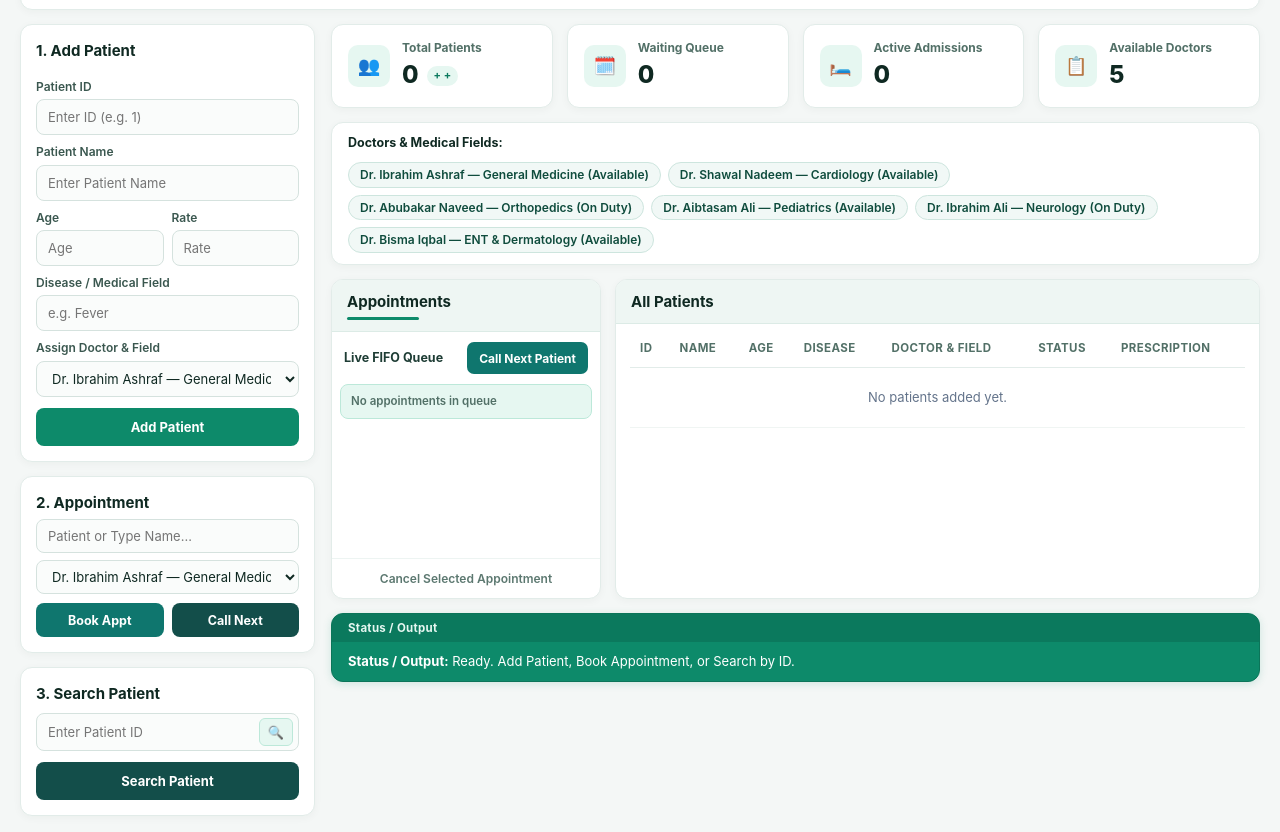
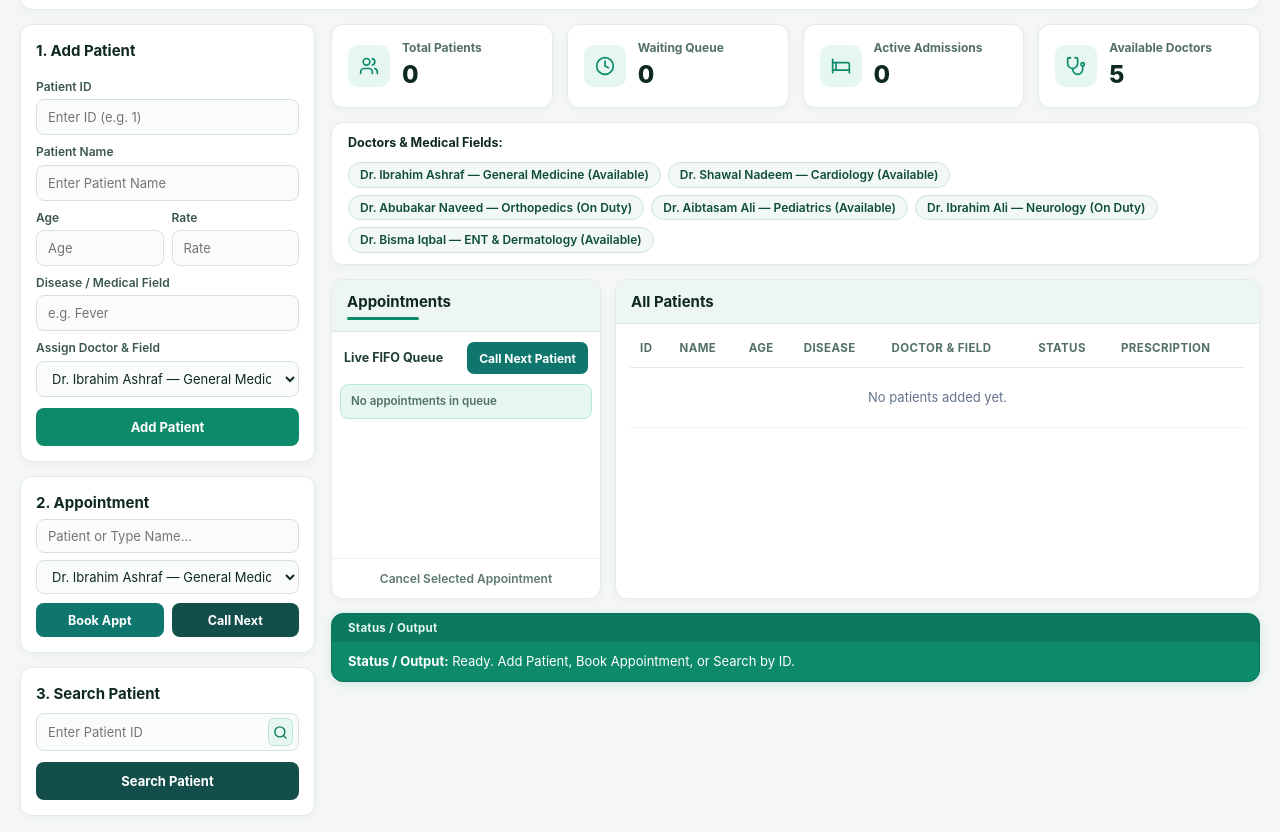
Before and after one commit to ibrahimjatt1313-prog/Hospital-Management-System, a plain HTML site: page index.html in a window 1280 px wide. Shown: the part 88-920 px from the top of the page. Drawn offline with Linux system fonts and the light colour scheme.

Commit message:
Remove ++ badge and update with clean SVG icons

```diff
--- a/index.html
+++ b/index.html
@@ -76,7 +76,12 @@
           <h2>3. Search Patient</h2>
           <div class="search-row">
             <input id="inpSearchId" type="number" placeholder="Enter Patient ID" />
-            <button id="btnSearchIcon" class="search-icon-btn" type="button" title="Search" onclick="searchPatientNow()">🔍</button>
+            <button id="btnSearchIcon" class="search-icon-btn" type="button" title="Search" aria-label="Search" onclick="searchPatientNow()">
+              <svg viewBox="0 0 24 24" width="15" height="15" fill="none" stroke="currentColor" stroke-width="2.2" stroke-linecap="round" stroke-linejoin="round" aria-hidden="true">
+                <circle cx="11" cy="11" r="8"></circle>
+                <line x1="21" y1="21" x2="16.65" y2="16.65"></line>
+              </svg>
+            </button>
           </div>
           <button id="btnSearchPatient" class="action-btn btn-dark" type="button" onclick="searchPatientNow()">
             Search Patient
@@ -86,17 +91,28 @@
       <main class="right-main">
         <section class="stats-grid">
           <div class="stat-card">
-            <div class="stat-icon">👥</div>
+            <div class="stat-icon" aria-hidden="true">
+              <svg viewBox="0 0 24 24" width="20" height="20" fill="none" stroke="currentColor" stroke-width="2" stroke-linecap="round" stroke-linejoin="round">
+                <path d="M16 21v-2a4 4 0 0 0-4-4H6a4 4 0 0 0-4 4v2"></path>
+                <circle cx="9" cy="7" r="4"></circle>
+                <path d="M22 21v-2a4 4 0 0 0-3-3.87"></path>
+                <path d="M16 3.13a4 4 0 0 1 0 7.75"></path>
+              </svg>
+            </div>
             <div>
               <div class="stat-label">Total Patients</div>
               <div class="stat-value-wrap">
                 <span id="statTotal" class="stat-value">0</span>
-                <span class="stat-tag">+ +</span>
               </div>
             </div>
           </div>
           <div class="stat-card">
-            <div class="stat-icon">🗓️</div>
+            <div class="stat-icon" aria-hidden="true">
+              <svg viewBox="0 0 24 24" width="20" height="20" fill="none" stroke="currentColor" stroke-width="2" stroke-linecap="round" stroke-linejoin="round">
+                <circle cx="12" cy="12" r="10"></circle>
+                <polyline points="12 6 12 12 16 14"></polyline>
+              </svg>
+            </div>
             <div>
               <div class="stat-label">Waiting Queue</div>
               <div class="stat-value-wrap">
@@ -105,7 +121,14 @@
             </div>
           </div>
           <div class="stat-card">
-            <div class="stat-icon">🛏️</div>
+            <div class="stat-icon" aria-hidden="true">
+              <svg viewBox="0 0 24 24" width="20" height="20" fill="none" stroke="currentColor" stroke-width="2" stroke-linecap="round" stroke-linejoin="round">
+                <path d="M2 4v16"></path>
+                <path d="M2 8h18a2 2 0 0 1 2 2v10"></path>
+                <path d="M2 17h20"></path>
+                <path d="M6 8v9"></path>
+              </svg>
+            </div>
             <div>
               <div class="stat-label">Active Admissions</div>
               <div class="stat-value-wrap">
@@ -114,7 +137,13 @@
             </div>
           </div>
           <div class="stat-card">
-            <div class="stat-icon">📋</div>
+            <div class="stat-icon" aria-hidden="true">
+              <svg viewBox="0 0 24 24" width="20" height="20" fill="none" stroke="currentColor" stroke-width="2" stroke-linecap="round" stroke-linejoin="round">
+                <path d="M4.8 2.3A.3.3 0 1 0 5 2H4a2 2 0 0 0-2 2v5a6 6 0 0 0 6 6v0a6 6 0 0 0 6-6V4a2 2 0 0 0-2-2h-1a.2.2 0 1 0 .3.3"></path>
+                <path d="M8 15v1a6 6 0 0 0 6 6v0a6 6 0 0 0 6-6v-4"></path>
+                <circle cx="20" cy="10" r="2"></circle>
+              </svg>
+            </div>
             <div>
               <div class="stat-label">Available Doctors</div>
               <div class="stat-value-wrap">
--- a/style.css
+++ b/style.css
@@ -233,9 +233,12 @@ body {
   color: #0d7a5f;
   border: 1px solid #bce8d9;
   border-radius: 6px;
-  padding: 5px 8px;
+  width: 28px;
+  height: 28px;
+  display: inline-flex;
+  align-items: center;
+  justify-content: center;
   cursor: pointer;
-  font-size: 13px;
 }
 
 /* Right Content Area */
@@ -272,8 +275,13 @@ body {
   display: flex;
   align-items: center;
   justify-content: center;
-  font-size: 18px;
   flex-shrink: 0;
+}
+
+.stat-icon svg {
+  width: 20px;
+  height: 20px;
+  display: block;
 }
 
 .stat-label {
```
